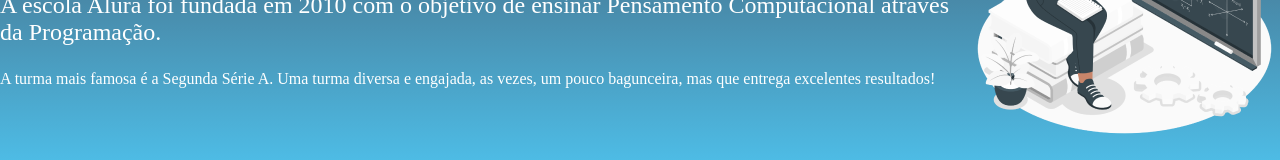
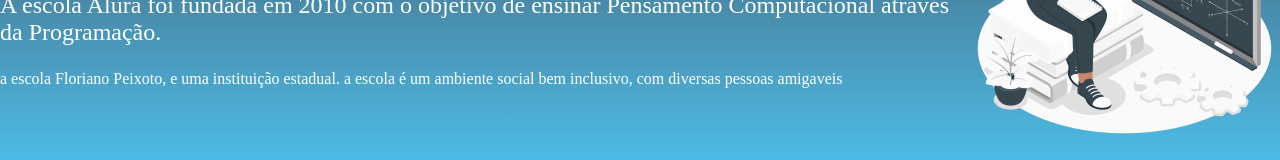
Before and after one commit to Kauadjb/site-escola, a plain HTML site: page index.html in a window 1280 px wide. Shown: the part 267-427 px from the top of the page. Drawn offline with Linux system fonts and the light colour scheme.

Commit message:
Update index.html

```diff
--- a/index.html
+++ b/index.html
@@ -22,7 +22,8 @@
     <h2 class="escola-titulo">sobre a escola</h2>
     <p class="escola-texto-um">A escola Alura foi fundada em 2010 com o objetivo de ensinar Pensamento Computacional através da Programação.
     </p>
-    <p class="escola-texto-dois">A turma mais famosa é a Segunda Série A. Uma turma diversa e engajada, as vezes, um pouco bagunceira, mas que entrega excelentes resultados!</p>
+    <p class="escola-texto-dois">a escola Floriano Peixoto, e uma instituição estadual.
+     a escola é um ambiente social bem inclusivo, com diversas pessoas amigaveis</p>
 </div>
 <img class="escola-imagem" src="Formula-amico 1.png" alt="">
 </section>
```
